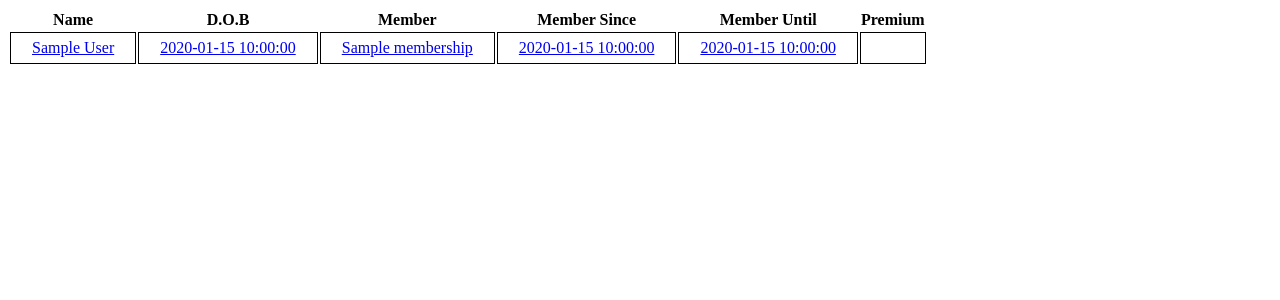
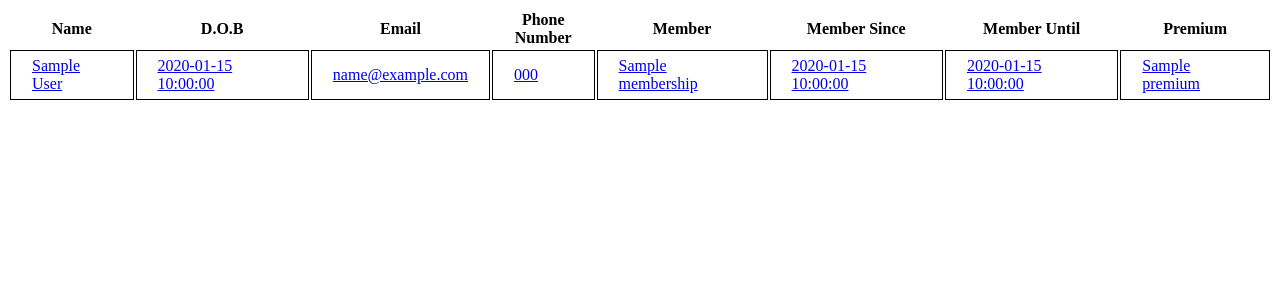
Before and after one commit to constable-ldp/gym_management_app, a Flask app: page /members in a window 1280 px wide. Shown: the top 300 px of the page. Run offline with Flask 2, Linux system fonts and the light colour scheme; a database or web service that is not in the repository returns one stand-in record (values such as "Sample title"); some libraries are stand-ins or nearby versions.

Commit message:
added members edit controller and html

```diff
--- a/controllers/member_controller.py
+++ b/controllers/member_controller.py
@@ -13,3 +13,28 @@
 def member(id):
     member = member_repository.select(id)
     return render_template('members/show.html', member=member)
+
+@members_blueprint.route('/members/<id>', methods=['POST'])
+def edit_member(id):
+    first_name = request.form['first_name']
+    last_name = request.form['last_name']
+    date_of_birth = request.form['date_of_birth']
+    email = request.form['email']
+    phone = request.form['phone']
+    if request.form.get('membership'):
+        membership = True
+        member_since = request.form['member_since']
+        member_until = request.form['member_until']
+        if request.form.get('premium'):
+            premium = True
+        else:
+            premium = False
+    else:
+        membership = False
+        premium = False
+        member_since = None
+        member_until = None
+    member = Member(first_name, last_name, email, phone, date_of_birth, membership,
+                    premium, member_since, member_until, id)
+    member_repository.update(member)
+    return redirect('/members')
--- a/models/member.py
+++ b/models/member.py
@@ -1,6 +1,6 @@
 class Member:
 
-    def __init__(self, first_name, last_name, email, phone, date_of_birth, membership,
+    def __init__(self, first_name, last_name, email, phone, date_of_birth, membership=False,
                  premium=False, member_since=None, member_until=None, id=None):
         self.first_name = first_name
         self.last_name = last_name
--- a/repositories/member_repository.py
+++ b/repositories/member_repository.py
@@ -48,7 +48,7 @@
                  member_since = %s,
                  member_until = %s
              WHERE id = %s"""
-    values = [member.first_name, member.last_name, member.email, member.phone,
+    values = [member.first_name, member.last_name, member.email, member.phone, member.date_of_birth,
               member.membership, member.premium, member.member_since, member.member_until,
               member.id]
     run_sql(sql, values)
--- a/templates/members/index.html
+++ b/templates/members/index.html
@@ -8,6 +8,8 @@
         <tr>
             <th>Name</th>
             <th>D.O.B</th>
+            <th>Email</th>
+            <th>Phone Number</th>
             <th>Member</th>
             <th>Member Since</th>
             <th>Member Until</th>
@@ -15,12 +17,17 @@
         </tr>
         {% for member in members %}
         <tr>
-
             <td>
                 <a href="/members/{{member.id}}">{{member.first_name}} {{member.last_name}}</a>
             </td>
             <td>
                 <a href="/members/{{member.id}}">{{member.date_of_birth}}</a>
+            </td>
+            <td>
+                <a href="mailto:{{member.email}}">{{member.email}}</a>
+            </td>
+            <td>
+                <a href="tel:{{member.phone}}">{{member.phone}}</a>
             </td>
             <td>
                 <a href="/members/{{member.id}}">{{member.membership}}</a>
@@ -32,7 +39,7 @@
                 <a href="/members/{{member.id}}">{{member.member_until}}</a>
             </td>
             <td>
-                <a href="/members/{{member.id}}">{{member.member_premium}}</a>
+                <a href="/members/{{member.id}}">{{member.premium}}</a>
             </td>
         </tr>
         {% endfor %}
```
Also changed, not shown: templates/members/show.html (+8 -8 lines).
